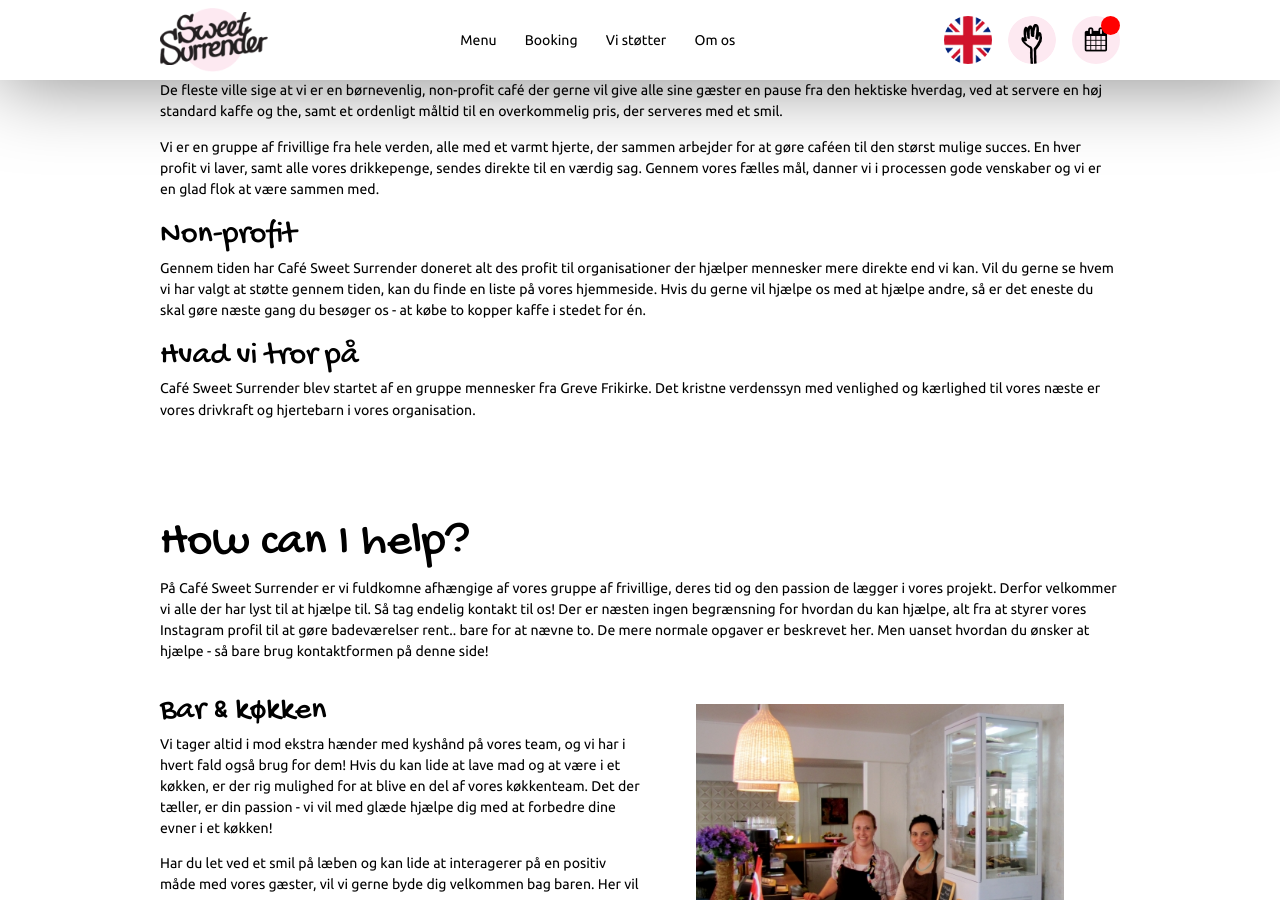
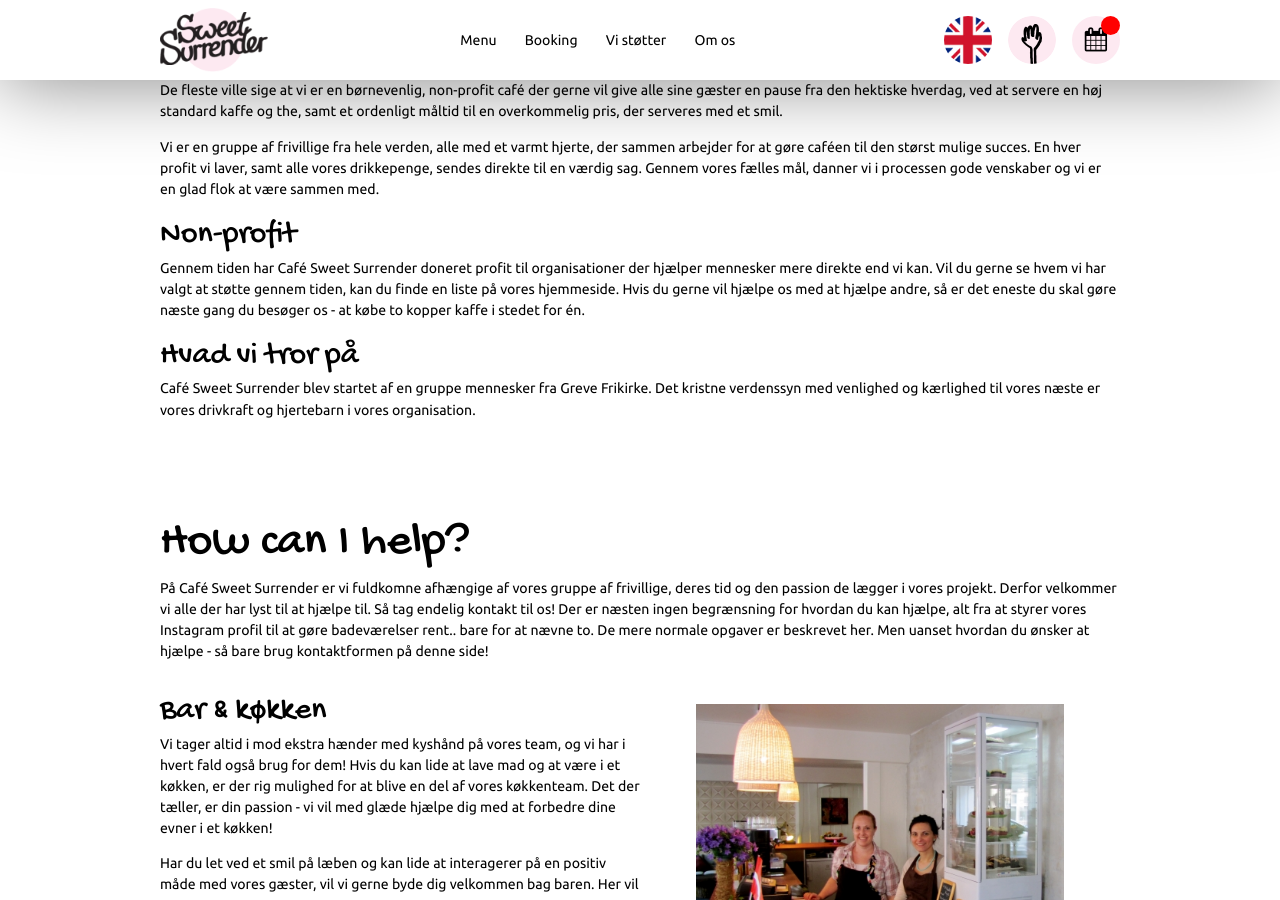
Before and after one commit to sweetsurrenderdk/sweetsurrenderdk.github.io, a Jekyll site: the page built from content/da/75fb3bd6e8d858ca23300c720820d60467289a46.md, in a window 1280 px wide and 900 px high, scrolled down 842 px. Built offline with Jekyll 4.4.1, drawn with Linux system fonts in a browser that asks for light colours.

Commit message:
Commit from HashBrown CMS

```diff
--- a/content/da/75fb3bd6e8d858ca23300c720820d60467289a46.md
+++ b/content/da/75fb3bd6e8d858ca23300c720820d60467289a46.md
@@ -14,7 +14,7 @@ sections:
         template: richTextSection
         button:
             target: _self
-        text: "<p>De fleste ville sige at vi er en b&oslash;rnevenlig, non-profit caf&eacute; der gerne vil give alle sine g&aelig;ster en pause fra den hektiske hverdag, ved at servere en h&oslash;j standard&nbsp;kaffe og the, samt et ordenligt m&aring;ltid til en overkommelig pris, der serveres med et smil.</p>\n\n<p>Vi er en gruppe af frivillige fra hele verden, alle med et varmt hjerte, der sammen arbejder for at g&oslash;re caf&eacute;en til den st&oslash;rst mulige succes. En hver profit vi laver, samt alle vores drikkepenge, sendes direkte til en v&aelig;rdig sag. Gennem vores f&aelig;lles m&aring;l, danner vi i processen gode venskaber og vi er en glad flok at v&aelig;re sammen med.</p>\n\n<h3 id=\"non-profit\">Non-profit</h3>\n\n<p>Gennem tiden har Caf&eacute; Sweet Surrender doneret alt des profit til organisationer der hj&aelig;lper mennesker mere direkte end vi kan. Vil du gerne se hvem vi har valgt at st&oslash;tte gennem tiden, kan du finde en liste p&aring; vores hjemmeside. Hvis du gerne vil hj&aelig;lpe os med at hj&aelig;lpe andre, s&aring; er det eneste du skal g&oslash;re n&aelig;ste gang du bes&oslash;ger os - at k&oslash;be to kopper kaffe i stedet for &eacute;n.</p>\n\n<h3 id=\"hvad-vi-tror-p-\">Hvad vi tror p&aring;</h3>\n\n<p>Caf&eacute; Sweet Surrender blev startet af en gruppe mennesker fra Greve Frikirke. Det kristne verdenssyn med venlighed og k&aelig;rlighed til vores n&aelig;ste er vores drivkraft og hjertebarn i vores organisation.</p>\n"
+        text: "<p>De fleste ville sige at vi er en b&oslash;rnevenlig, non-profit caf&eacute; der gerne vil give alle sine g&aelig;ster en pause fra den hektiske hverdag, ved at servere en h&oslash;j standard&nbsp;kaffe og the, samt et ordenligt m&aring;ltid til en overkommelig pris, der serveres med et smil.</p>\n\n<p>Vi er en gruppe af frivillige fra hele verden, alle med et varmt hjerte, der sammen arbejder for at g&oslash;re caf&eacute;en til den st&oslash;rst mulige succes. En hver profit vi laver, samt alle vores drikkepenge, sendes direkte til en v&aelig;rdig sag. Gennem vores f&aelig;lles m&aring;l, danner vi i processen gode venskaber og vi er en glad flok at v&aelig;re sammen med.</p>\n\n<h3 id=\"non-profit\">Non-profit</h3>\n\n<p>Gennem tiden har Caf&eacute; Sweet Surrender doneret&nbsp;profit til organisationer der hj&aelig;lper mennesker mere direkte end vi kan. Vil du gerne se hvem vi har valgt at st&oslash;tte gennem tiden, kan du finde en liste p&aring; vores hjemmeside. Hvis du gerne vil hj&aelig;lpe os med at hj&aelig;lpe andre, s&aring; er det eneste du skal g&oslash;re n&aelig;ste gang du bes&oslash;ger os - at k&oslash;be to kopper kaffe i stedet for &eacute;n.</p>\n\n<h3 id=\"hvad-vi-tror-p-\">Hvad vi tror p&aring;</h3>\n\n<p>Caf&eacute; Sweet Surrender blev startet af en gruppe mennesker fra Greve Frikirke. Det kristne verdenssyn med venlighed og k&aelig;rlighed til vores n&aelig;ste er vores drivkraft og hjertebarn i vores organisation.</p>\n"
     -
         heading: 'How can I help?'
         textBlocks:
```
Also changed, not shown: other parts of content/da/75fb3bd6e8d858ca23300c720820d60467289a46.md (+1 -1 lines).
